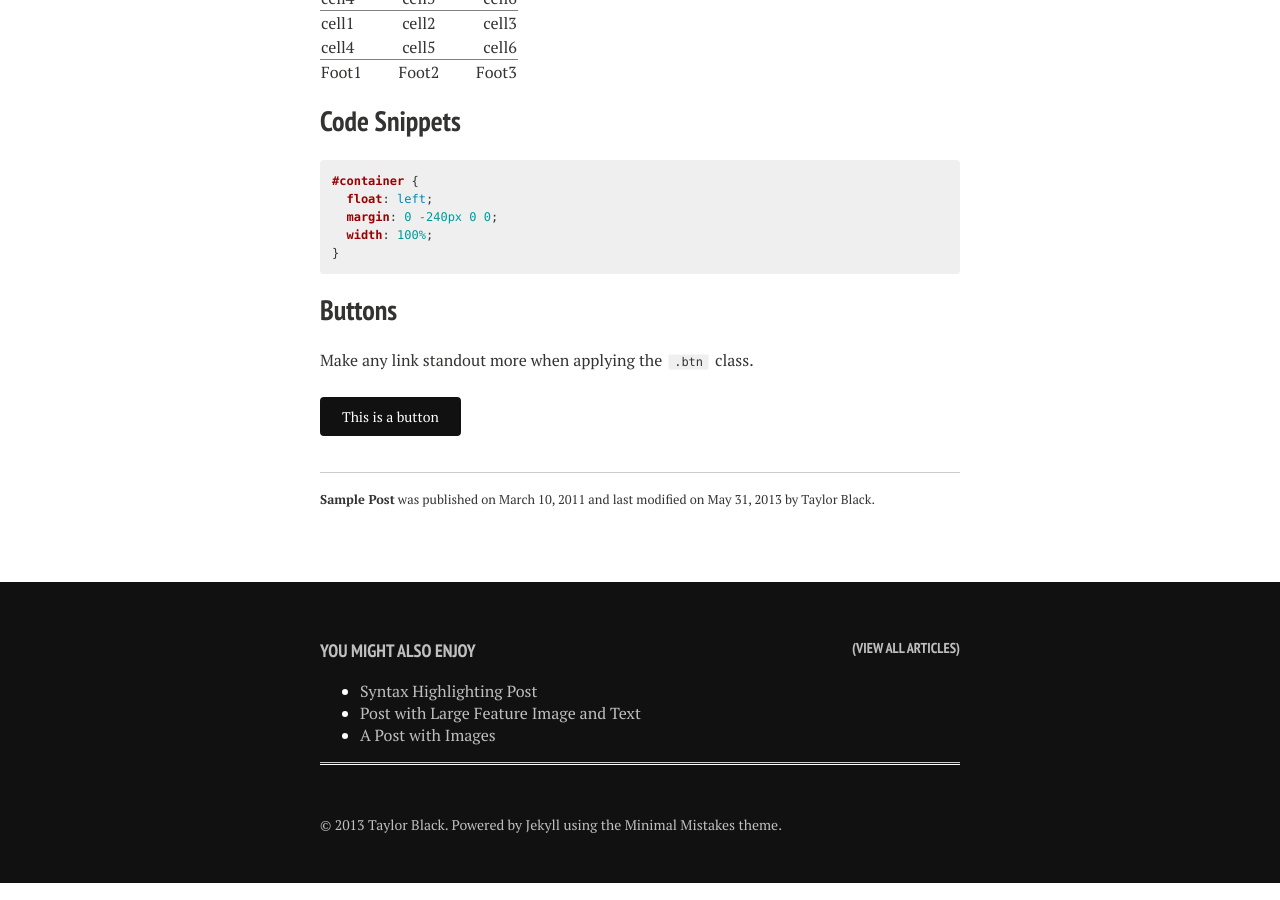
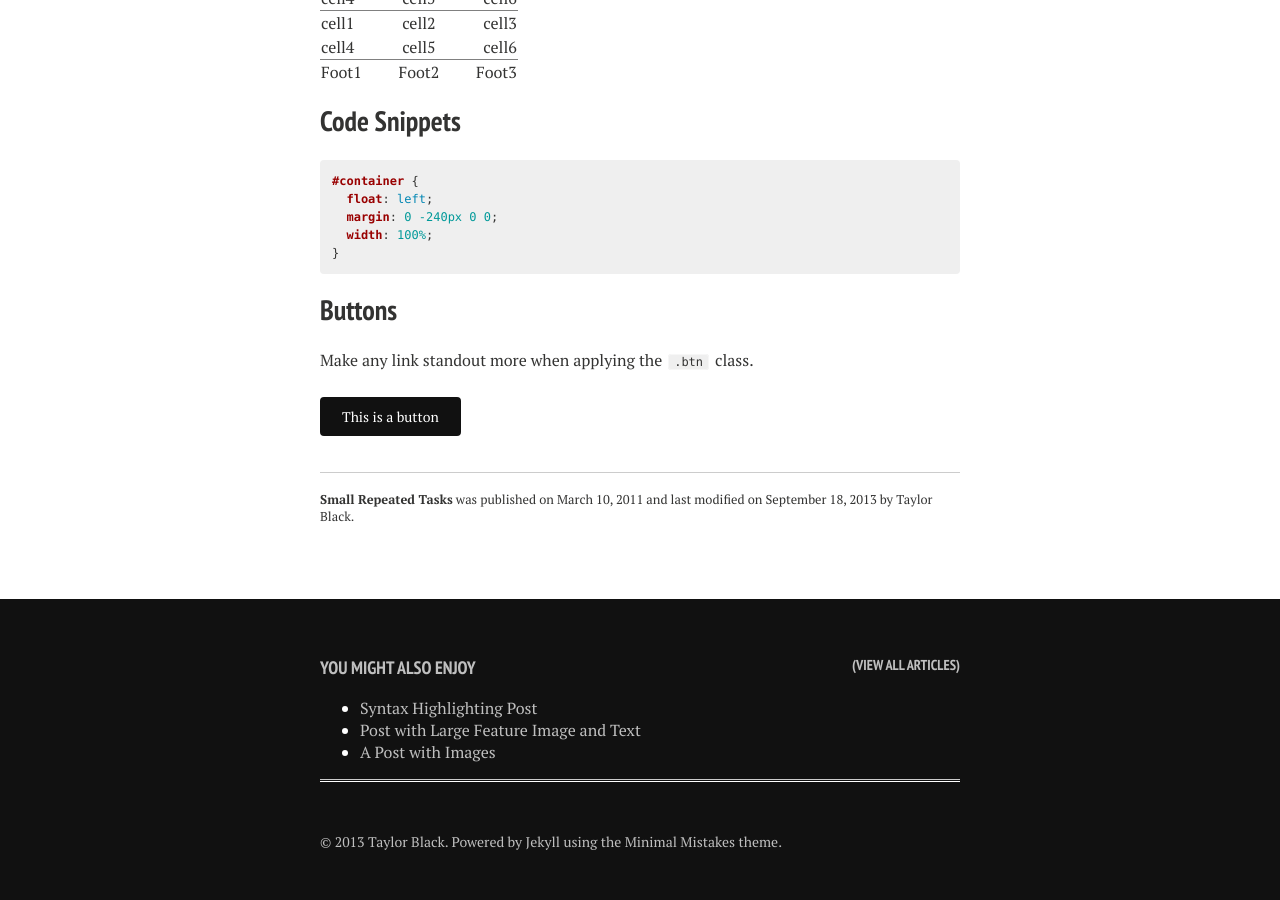
Before and after one commit to pourbrew/pourbrew.github.io, a Jekyll site: the page built from _posts/2011-03-10-sample-post.md, in a window 1280 px wide and 900 px high, scrolled down 2018 px. Built offline with Jekyll 4.4.1, drawn with Linux system fonts in a browser that asks for light colours; nearby versions of some CDN libraries; Markdown is read by kramdown in place of the engine named in the settings; some of the changed text lies outside the part shown.

Commit message:
a number of changes: LESS addition, config updates, fontstack changed

```diff
--- a/_config.yml
+++ b/_config.yml
@@ -1,5 +1,5 @@
 title:            Poured Brews
-description:      Pints of code and coding.
+description:      Pints of code, running, small business, and life.
 disqus_shortname: pourbrew
 url:              http://pourbrew.co
 
--- a/_includes/head.html
+++ b/_includes/head.html
@@ -34,7 +34,7 @@
 <meta name="viewport" content="width=device-width, initial-scale=1.0">
 
 <!-- Google Webfonts -->
-<link href='http://fonts.googleapis.com/css?family=PT+Sans+Narrow:400,700|PT+Serif:400,700,400italic' rel='stylesheet' type='text/css'>
+<link href='http://fonts.googleapis.com/css?family=PT+Sans+Narrow:400,700|PT+Serif:400,700,400italic' rel='stylesheet' type="text/css">
 <!-- For all browsers -->
 <link rel="stylesheet" href="{{ site.url }}/assets/css/main.min.css">
 
--- a/_posts/2011-03-10-sample-post.md
+++ b/_posts/2011-03-10-sample-post.md
@@ -1,10 +1,10 @@
 ---
 layout: post
-title: Sample Post
-description: "Just about everything you'll need to style in the theme: headings, paragraphs, blockquotes, tables, code blocks, and more."
-modified: 2013-05-31
+title: Small Repeated Tasks
+description: "Sometimes you have to crawl before you can run."
+modified: 2013-09-18
 category: articles
-tags: [intro, beginner, jekyll, tutorial]
+tags: [baby steps, code, exercise, routine]
 image:
   feature: texture-feature-05.jpg
   credit: Texture Lovers
--- a/assets/less/variables.less
+++ b/assets/less/variables.less
@@ -1,9 +1,9 @@
 // TYPOGRAPHY ================================================
 @doc-font-size: 16;
 @doc-line-height: 26;
-@base-font: 'PT Serif', serif;
-@heading-font: 'PT Sans Narrow', sans-serif;
-@code-font: Monaco, "Courier New", "DejaVu Sans Mono", "Bitstream Vera Sans Mono", monospace;
+@base-font: 'Source Sans Pro', serif;
+@heading-font: 'Source Sans Pro', sans-serif;
+@code-font: Monaco, "Source Code Pro", "DejaVu Sans Mono", "Bitstream Vera Sans Mono", monospace;
 @alt-font: @base-font;
 
 // COLOR ====================================================
```
